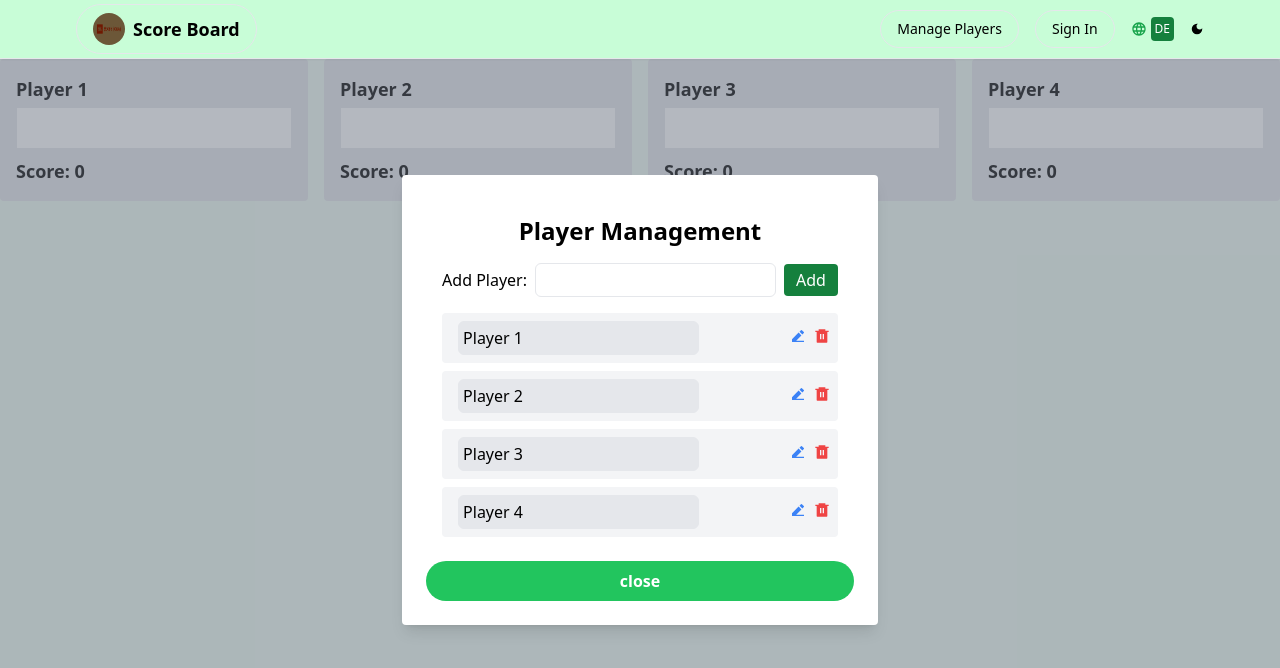
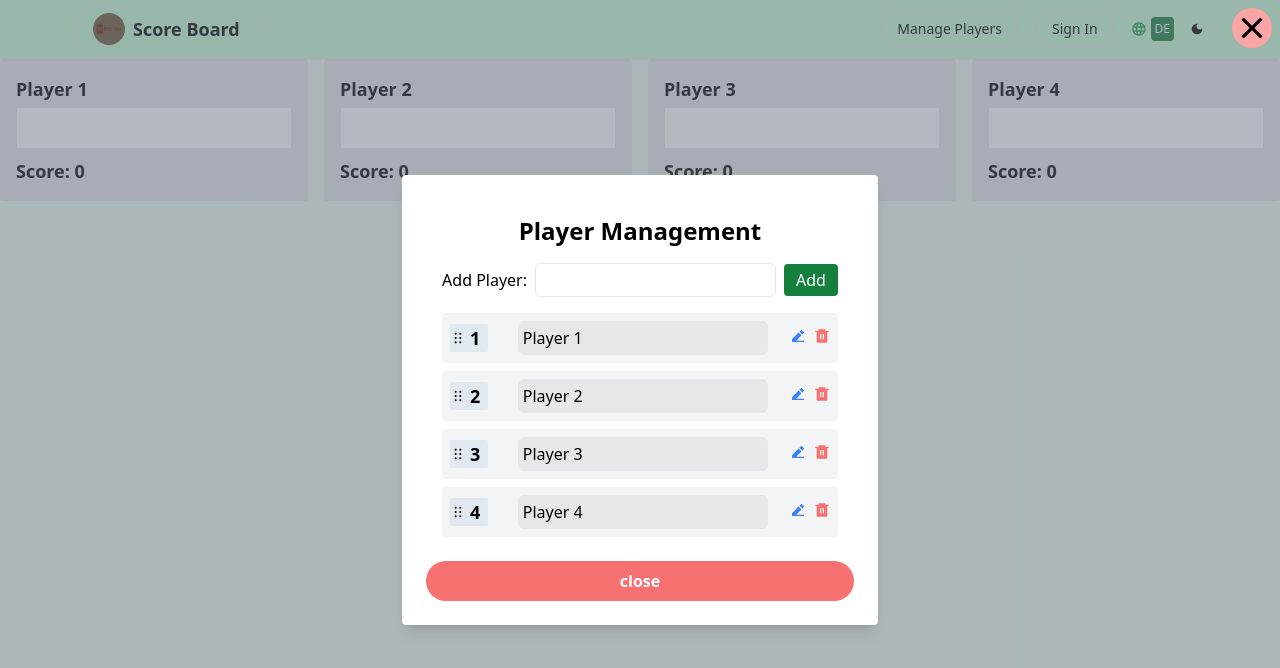
Before and after one commit to nrcd-sof/score-board, a React (Create React App) app: page /play in a window 1280 px wide. Both pictures are taken after a click on the button "Manage Players". Shown: the top 668 px of the page. Built offline with nearby package versions, Linux system fonts and the light colour scheme.

Commit message:
add dragable features

```diff
--- a/package.json
+++ b/package.json
@@ -7,6 +7,7 @@
     "@testing-library/react": "^13.4.0",
     "@testing-library/user-event": "^13.5.0",
     "react": "^18.2.0",
+    "react-beautiful-dnd": "^13.1.1",
     "react-dom": "^18.2.0",
     "react-icons": "^4.12.0",
     "react-router": "^6.21.1",
--- a/src/App.js
+++ b/src/App.js
@@ -4,6 +4,7 @@ import { useEffect } from "react";
 import Header from "./components/Header";
 import Home from "./pages/Home";
 import Play from "./pages/Play";
+import PlayerListContainer from "./pages/Preview";
 import { useAppState } from "./store/AppContext";
 
 function App() {
@@ -24,6 +25,7 @@ function App() {
         <Routes>
           <Route path="/" element={<Home />} />
           <Route path="/play" element={<Play />} />
+          <Route path="/preview" element={<PlayerListContainer />} />
         </Routes>
       </Router>
     </>
--- a/src/UI/Modal.jsx
+++ b/src/UI/Modal.jsx
@@ -1,22 +1,26 @@
 import React from "react";
+import { createPortal } from "react-dom";
+
+import { RiCloseFill } from "react-icons/ri";
 
 const Modal = ({ isOpen, onClose, children }) => {
   if (!isOpen) {
     return null;
   }
 
-  return (
-    <div className="fixed inset-0 flex items-center justify-center bg-gray-500 bg-opacity-50">
+  return createPortal(
+    <div className="fixed inset-0 flex items-center justify-center bg-gray-500 bg-opacity-50 z-100">
       <div className="bg-white p-6 rounded shadow-lg">
         <span
-          className="absolute top-2 right-2 cursor-pointer"
+          className="absolute top-2 bg-red-300 hover:bg-red-500 rounded-full right-2 cursor-pointer"
           onClick={onClose}
         >
-          &times;
+          <RiCloseFill className="size-10 " />
         </span>
         {children}
       </div>
-    </div>
+    </div>,
+    document.getElementById("header")
   );
 };
 
--- a/src/components/Header.jsx
+++ b/src/components/Header.jsx
@@ -13,7 +13,10 @@ const Header = () => {
 
   const isPlayPage = location.pathname === "/play";
   return (
-    <div className={`${styles.headerBg} border-b shadow-sm sticky top-0 z-40`}>
+    <div
+      id="header"
+      className={`${styles.headerBg} border-b shadow-sm sticky top-0 z-40`}
+    >
       <header className="flex justify-between items-center px-3 max-w-6xl mx-auto">
         {/* Logo with a link to the home page */}
         <div
--- a/src/components/MultiPlayerScoreTracker.jsx
+++ b/src/components/MultiPlayerScoreTracker.jsx
@@ -89,6 +89,7 @@ const MultiPlayerScoreTracker = () => {
             player={player}
             isTemporaryWinner={isTemporaryWinner(player.id)}
             handleSubmit={handleSubmit}
+            showModal={showModal}
           />
         ))}
       </div>
--- a/src/components/PlayerListModal.jsx
+++ b/src/components/PlayerListModal.jsx
@@ -7,6 +7,10 @@ export default function PlayerListModal({ isOpen, onClose }) {
   const { actions, computePlayersArray, translate } = useAppState();
   const [newPlayerName, setNewPlayerName] = useState("");
   const inputRef = useRef();
+
+  const [dragOverItemId, setDragOverItemId] = useState(null);
+  const dragItem = useRef();
+  const dragOverItem = useRef();
 
   const derivedPlayerArray = computePlayersArray();
   console.log("Modal: derivedPlayerArray", derivedPlayerArray);
@@ -28,6 +32,55 @@ export default function PlayerListModal({ isOpen, onClose }) {
       inputRef.current.focus();
     }
   };
+  const dragStart = (e, id) => {
+    dragItem.current = id;
+    console.log("dragStart: ", dragItem.current);
+  };
+
+  const dragEnter = (e, id) => {
+    e.preventDefault();
+    dragOverItem.current = id;
+    setDragOverItemId(id);
+    console.log("dragEnter: ", dragItem.current, "-->", dragOverItem.current);
+  };
+
+  const dragLeave = (e) => {
+    e.preventDefault();
+    setDragOverItemId(null);
+  };
+  const drop = (e, id) => {
+    e.preventDefault();
+    setDragOverItemId(null);
+
+    // Update the order only if the drop target is different from the source
+    if (dragItem.current !== id) {
+      const dragItemIndex = derivedPlayerArray.findIndex(
+        (item) => item.id === dragItem.current
+      );
+      const dropItemIndex = derivedPlayerArray.findIndex(
+        (item) => item.id === id
+      );
+
+      const [draggedItem] = derivedPlayerArray.splice(dragItemIndex, 1);
+      derivedPlayerArray.splice(dropItemIndex, 0, draggedItem);
+
+      //reorder the players
+      derivedPlayerArray.forEach((player, index) => {
+        player.order = index + 1;
+      });
+      console.log("drop: ", dragItem.current, "-->", dragOverItem.current);
+      console.log("drop: ", derivedPlayerArray);
+      actions.setPlayers(derivedPlayerArray);
+    }
+
+    // Reset refs
+    dragItem.current = null;
+    dragOverItem.current = null;
+  };
+
+  const allowDrop = (e) => {
+    e.preventDefault();
+  };
 
   return (
     <Modal isOpen={isOpen} onClose={onClose}>
@@ -42,6 +95,11 @@ export default function PlayerListModal({ isOpen, onClose }) {
               value={newPlayerName}
               onChange={(e) => setNewPlayerName(e.target.value)}
               ref={inputRef}
+              onKeyDown={(e) => {
+                if (e.key === "Enter") {
+                  handleAddPlayer();
+                }
+              }}
             />
           </label>
           <button
@@ -53,12 +111,25 @@ export default function PlayerListModal({ isOpen, onClose }) {
         </div>
         <ul className="w-full">
           {derivedPlayerArray.map((player) => (
-            <PlayerName key={player.id} player={player} />
+            <li
+              key={player.id}
+              className={`flex items-center justify-between mb-2 bg-gray-100 p-2 rounded ${
+                dragOverItemId === player.id ? "bg-gray-600" : ""
+              }`}
+              draggable
+              onDragStart={(e) => dragStart(e, player.id)}
+              onDragEnter={(e) => dragEnter(e, player.id)}
+              onDragLeave={(e) => dragLeave(e)}
+              onDragOver={allowDrop}
+              onDrop={(e) => drop(e, player.id)}
+            >
+              <PlayerName key={player.id} player={player} />
+            </li>
           ))}
         </ul>
       </div>
       <button
-        className="bg-green-500 hover:bg-green-700 text-white w-full font-bold py-2 px-4 rounded-3xl"
+        className="bg-red-400 hover:bg-red-500 text-white w-full font-bold py-2 px-4 rounded-3xl"
         onClick={onClose}
       >
         {translate("close")}
--- a/src/components/PlayerName.jsx
+++ b/src/components/PlayerName.jsx
@@ -3,20 +3,42 @@ import {
   RiCheckFill,
   RiCloseFill,
   RiDeleteBin6Fill,
+  RiDraggable,
   RiEdit2Fill,
 } from "react-icons/ri";
 import { useAppState } from "../store/AppContext";
 
-export default function PlayerName({ player, onChange = () => {} }) {
+export default function PlayerName({ player, dragOverItemId }) {
   const { actions, computePlayersArray } = useAppState();
   const derivedPlayerArray = computePlayersArray();
   const [isEditing, setIsEditing] = useState(false);
   const [newPlayerName, setNewPlayerName] = useState(player.name);
+  const [playerNameBeforeEdit, setPlayerNameBeforeEdit] = useState(player.name);
+
+  const inputRef = useRef();
+
+  const startEdit = () => {
+    setIsEditing(true);
+    inputRef.current.focus();
+    inputRef.current.select(); // Select the entire text in the input field
+
+    setPlayerNameBeforeEdit(player.name);
+  };
+
+  const cancelEdit = () => {
+    setIsEditing(false);
+    setNewPlayerName(playerNameBeforeEdit);
+  };
 
   const handleNameChange = (e) => {
     setNewPlayerName(e.target.value);
   };
-  const inputRef = useRef();
+
+  const handleUpdatePlayerName = () => {
+    const payload = { id: player.id, name: newPlayerName };
+    actions.changePlayerName(payload);
+    setIsEditing(false);
+  };
 
   const handleDeletePlayer = (playerId) => {
     const newPlayerArray = derivedPlayerArray.filter(
@@ -29,53 +51,68 @@ export default function PlayerName({ player, onChange = () => {} }) {
     actions.setPlayers(newPlayerArray);
   };
 
-  const handleUpdatePlayerName = () => {
-    const payload = { id: player.id, name: newPlayerName };
-    actions.changePlayerName(payload);
-    setIsEditing(false);
-  };
-
   return (
-    <li
-      key={player.id}
-      className="flex items-center justify-between mb-2 bg-gray-100 p-2 rounded"
-    >
+    <>
+      <div className="flex items-center cursor-move rounded-sm bg-slate-200">
+        <RiDraggable className="mr-1" />
+        <span className="text-lg font-bold pr-2">{player.order}</span>
+      </div>
       <input
-        className={`border ml-2 p-1 rounded-md ${
+        className={`w-[66%] border ml-2 p-1 rounded-md ${
           !isEditing ? "bg-gray-200" : ""
         }`}
         type="text"
         value={newPlayerName}
         onChange={(e) => handleNameChange(e)}
+        onFocus={() => {
+          setIsEditing(true);
+          inputRef.current.select();
+        }}
+        onBlur={() => {
+          cancelEdit();
+        }}
         ref={inputRef}
         readOnly={!isEditing}
+        onKeyDown={(e) => {
+          if (e.key === "Tab") {
+            cancelEdit();
+          }
+          if (e.key === "Escape") {
+            cancelEdit();
+          }
+
+          if (isEditing && e.key === "Enter") {
+            handleUpdatePlayerName();
+          }
+        }}
+        tabIndex={player.order}
       />
       <div className="flex items-center">
         {isEditing ? (
           <div>
             <button
+              tabIndex="-1"
               className="text-blue-500 mr-2"
               onClick={() => handleUpdatePlayerName()}
             >
               <RiCheckFill />
             </button>
-            <button
-              className="text-red-500"
-              onClick={() => setIsEditing(false)}
-            >
+            <button tabIndex="-1" className="text-red-500" onClick={cancelEdit}>
               <RiCloseFill />
             </button>
           </div>
         ) : (
           <div>
             <button
+              tabIndex="-1"
               className="text-blue-500 mr-2"
-              onClick={() => setIsEditing(true)}
+              onClick={startEdit}
             >
               <RiEdit2Fill />
             </button>
             <button
-              className="text-red-500"
+              tabIndex="-1"
+              className="text-red-400 hover:text-red-500"
               onClick={() => handleDeletePlayer(player.id)}
             >
               <RiDeleteBin6Fill />
@@ -83,6 +120,6 @@ export default function PlayerName({ player, onChange = () => {} }) {
           </div>
         )}
       </div>
-    </li>
+    </>
   );
 }
--- a/src/components/PlayerScoreBoard.jsx
+++ b/src/components/PlayerScoreBoard.jsx
@@ -4,6 +4,7 @@ export default function PlayerScoreBoard({
   player,
   isTemporaryWinner,
   handleSubmit,
+  showModal,
 }) {
   const [scoreInput, setScoreInput] = useState("");
   const inputRef = useRef();
@@ -47,6 +48,7 @@ export default function PlayerScoreBoard({
             }
           }}
           ref={inputRef}
+          tabIndex={showModal ? "-1" : "0"}
           readOnly={!isCurrentPlayer}
           className="w-full border p-2 mt-1 focus:outline-none"
         />
```
Also changed, not shown: 2 other files (tests, documents, lock files or other folders).
